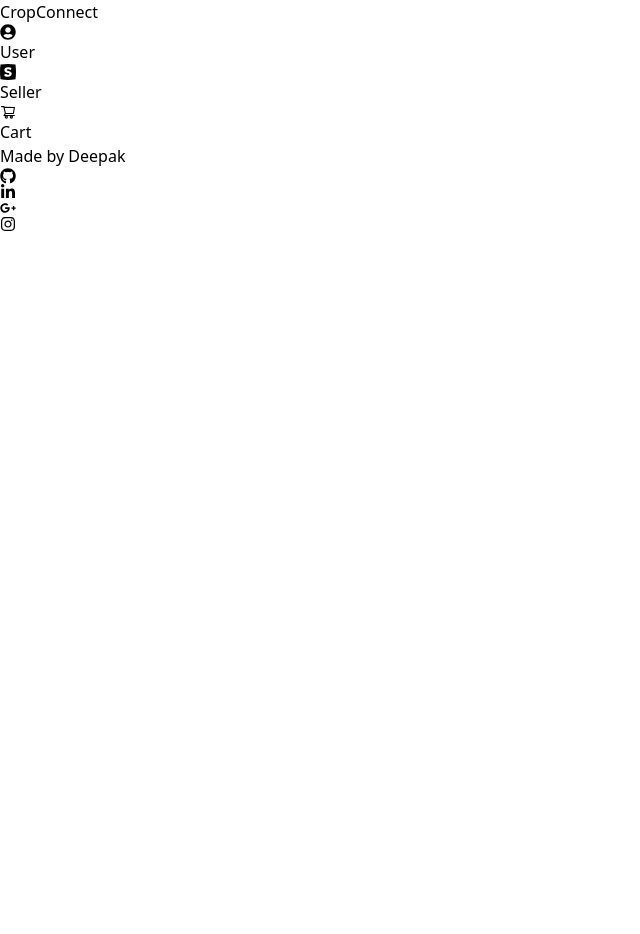
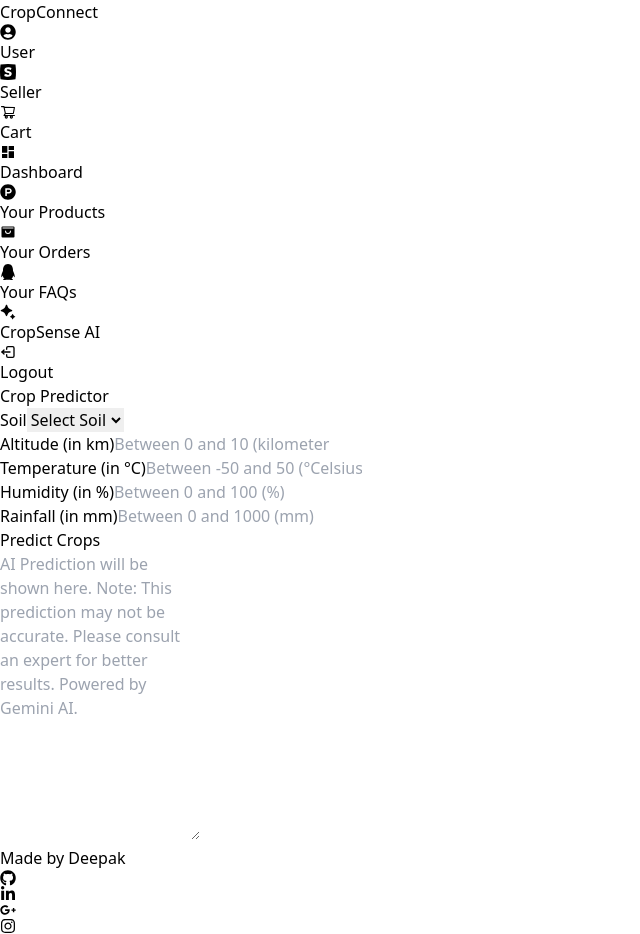
Before and after one commit to DeepakS-Github/CropConnect, a React (Vite) app in the folder client/: page /sellerdashboard/cropsense-ai in a window 1280 px wide. Shown: the whole page, without its empty margins (0-640 px from the left). Before the commit the page ends 800 px from the top, so only its background shows below. Built offline with nearby package versions, Linux system fonts and the light colour scheme; no server answers.

Commit message:
add: seller dashboard separate routes for each nav item

```diff
--- a/client/src/App.jsx
+++ b/client/src/App.jsx
@@ -15,6 +15,11 @@
 import Footer from "./components/footer/Footer";
 import Home from "./pages/home";
 import Verify from "./pages/verify";
+import SellerOverview from "./pages/seller_dashboard/SellerOverview";
+import SellerProducts from "./pages/seller_dashboard/SellerProducts";
+import SellerOrderRequests from "./pages/seller_dashboard/SellerOrderRequests";
+import SellerFAQs from "./pages/seller_dashboard/SellerFAQs";
+import CropSenseAI from "./pages/seller_dashboard/CropSenseAI";
 
 function App() {
   return (
@@ -31,7 +36,35 @@
               exact
               path="/sellerdashboard"
               element={<SellerDashboard />}
-            />
+            >
+              <Route
+                exact
+                index
+                path="overview"
+                element={<SellerOverview />}
+              />
+              <Route
+                exact
+                path="products"
+                element={<SellerProducts />}
+              />
+              <Route
+                exact
+                path="orders"
+                element={<SellerOrderRequests />}
+              />
+              <Route
+                exact
+                path="faqs"
+                element={<SellerFAQs />}
+              />
+              <Route
+                exact
+                path="cropsense-ai"
+                element={<CropSenseAI/>}
+              />
+            </Route>
+
             <Route
               exact
               path="/map/:latitude/:longitude"
--- a/client/src/components/navbar/Navbar.jsx
+++ b/client/src/components/navbar/Navbar.jsx
@@ -75,7 +75,7 @@
               <div
                 className={`absolute ${
                   showUserDropdown ? "block" : "hidden"
-                } top-8 right-0 z-10 font-medium bg-white rounded-lg shadow-md pl-1 md:pl-4 pr-2 md:pr-8 py-0 md:py-2`}
+                } top-8 right-0 z-50 font-medium bg-white rounded-lg shadow-md pl-1 md:pl-4 pr-2 md:pr-8 py-0 md:py-2`}
               >
                 <ul className="py-1 md:py-2 flex flex-col text-sm gap-2 text-gray-700 ">
                   <li
@@ -113,7 +113,7 @@
               <div
                 className={`absolute ${
                   showSellerDropdown ? "block" : "hidden"
-                } top-8 right-0 z-10 font-medium bg-white rounded-lg shadow-md pl-1 md:pl-4 pr-2 md:pr-8 py-0 md:py-2`}
+                } top-8 right-0 z-50 font-medium bg-white rounded-lg shadow-md pl-1 md:pl-4 pr-2 md:pr-8 py-0 md:py-2`}
               >
                 <ul className="py-2 flex flex-col text-sm gap-2 text-gray-700 ">
                   <li
--- a/client/src/components/products/ProductCard.jsx
+++ b/client/src/components/products/ProductCard.jsx
@@ -21,8 +21,8 @@
       }}
     >
       <div className="relative h-full border-2 border-gray-200 border-opacity-60 rounded-lg overflow-hidden">
-        {addOverlay && <div className="absolute inset-0 bg-black opacity-70 rounded-lg z-50 flex justify-center items-center">
-          <span className="text-white">
+        {addOverlay && <div className="absolute inset-0 bg-black opacity-70 rounded-lg z-20 flex justify-center items-center">
+          <span className="text-white text-center text-sm px-4 md:text-base">
             Not Within Delivery Radius
           </span>
 
--- a/client/src/pages/seller_dashboard/SellerOrderRequests.jsx
+++ b/client/src/pages/seller_dashboard/SellerOrderRequests.jsx
@@ -33,7 +33,7 @@
           <input
             type="text"
             className="bg-gray-50 border border-gray-300 text-gray-900 sm:text-sm rounded-lg focus:ring-cyan-600 focus:border-cyan-600 block w-full p-2.5"
-            placeholder="Search for products"
+            placeholder="Search for products (Coming soon)"
           />
         </div>
       </div>
--- a/client/src/pages/seller_dashboard/SellerProducts.jsx
+++ b/client/src/pages/seller_dashboard/SellerProducts.jsx
@@ -64,7 +64,7 @@
           <input
             type="text"
             className="bg-gray-50 border border-gray-300 text-gray-900 sm:text-sm rounded-lg focus:ring-cyan-600 focus:border-cyan-600 block w-full p-2.5"
-            placeholder="Search for products"
+            placeholder="Search for products (Coming soon)"
           />
         </div>
         <Link to="product/add" className="w-full md:w-fit text-center">
--- a/client/src/pages/seller_dashboard/index.jsx
+++ b/client/src/pages/seller_dashboard/index.jsx
@@ -8,12 +8,12 @@
 import SellerOrderRequests from "./SellerOrderRequests";
 import SellerFAQs from "./SellerFAQs";
 import { TbLogout2 } from "react-icons/tb";
-import { useNavigate } from "react-router-dom";
+import { NavLink, Outlet, useNavigate } from "react-router-dom";
 import { notify } from "../../utils/helper/notification";
 import SellerOverview from "./SellerOverview";
 import { RiBardFill } from "react-icons/ri";
 import CropSenseAI from "./CropSenseAI";
-import {useCookies} from "react-cookie";
+import { useCookies } from "react-cookie";
 
 
 const links = [
@@ -21,26 +21,31 @@
     text: "Dashboard",
     icon: <MdDashboard />,
     renderComponent: <SellerOverview />,
+    path: "overview"
   },
   {
     text: "Your Products",
     icon: <FaProductHunt />,
     renderComponent: <SellerProducts />,
+    path: "products"
   },
   {
     text: "Your Orders",
     icon: <PiShoppingBagOpenFill />,
     renderComponent: <SellerOrderRequests />,
+    path: "orders"
   },
   {
     text: "Your FAQs",
     icon: <FaQq />,
     renderComponent: <SellerFAQs />,
+    path: "faqs"
   },
   {
     text: "CropSense AI",
     icon: <RiBardFill />,
     renderComponent: <CropSenseAI />,
+    path: "cropsense-ai"
   }
 ];
 
@@ -48,21 +53,23 @@
   const navigate = useNavigate();
   const [cookies, setCookie] = useCookies(["seller_access_token", "brandName"]);
 
-  const [selected, setSelected] = useState(0);
-
-
   return (
     <div className="w-full flex flex-row h-[calc(100vh-50px)]">
       <div className="w-2/12 shadow-sm bg-gray-100 flex justify-between  py-4 px-2 flex-col">
         <div className="flex flex-col gap-2">
           {links.map((link, index) => (
-            <NavItem
-            key={index}
-              text={link.text}
-              icon={link.icon}
-              isSelected={selected === index}
-              onClick={() => setSelected(index)}
-            />
+            <NavLink
+              key={index}
+              to={link.path}
+              className={({ isActive }) =>
+                `w-full flex flex-row items-center gap-2 py-2 text-base justify-center md:justify-start ${isActive ? 'bg-rose-700 text-slate-100 shadow-md' : 'text-gray-700 hover:bg-gray-200'
+                } px-4 font-medium rounded-md cursor-pointer transition duration-100 ease-in-out`
+              }
+            >
+
+              <span className="text-lg">{link.icon}</span>
+              <span className="hidden md:block">{link.text}</span>
+            </NavLink>
           ))}
         </div>
         <div className="border-t-2 border-gray-50">
@@ -71,8 +78,8 @@
             icon={<TbLogout2 />}
             onClick={() => {
               console.log("Seller log out clicked");
-              setCookie("seller_access_token", "", {expires: new Date(0) });
-              setCookie("brandName", "", {expires: new Date(0) });
+              setCookie("seller_access_token", "", { expires: new Date(0) });
+              setCookie("brandName", "", { expires: new Date(0) });
 
               navigate("/");
               notify("Seller Logged Out", "info");
@@ -81,7 +88,8 @@
         </div>
       </div>
       <div className="w-10/12 overflow-auto">
-        {links[selected].renderComponent}
+        <Outlet />
+        {/* {links[selected].renderComponent} */}
       </div>
     </div>
   );
```
